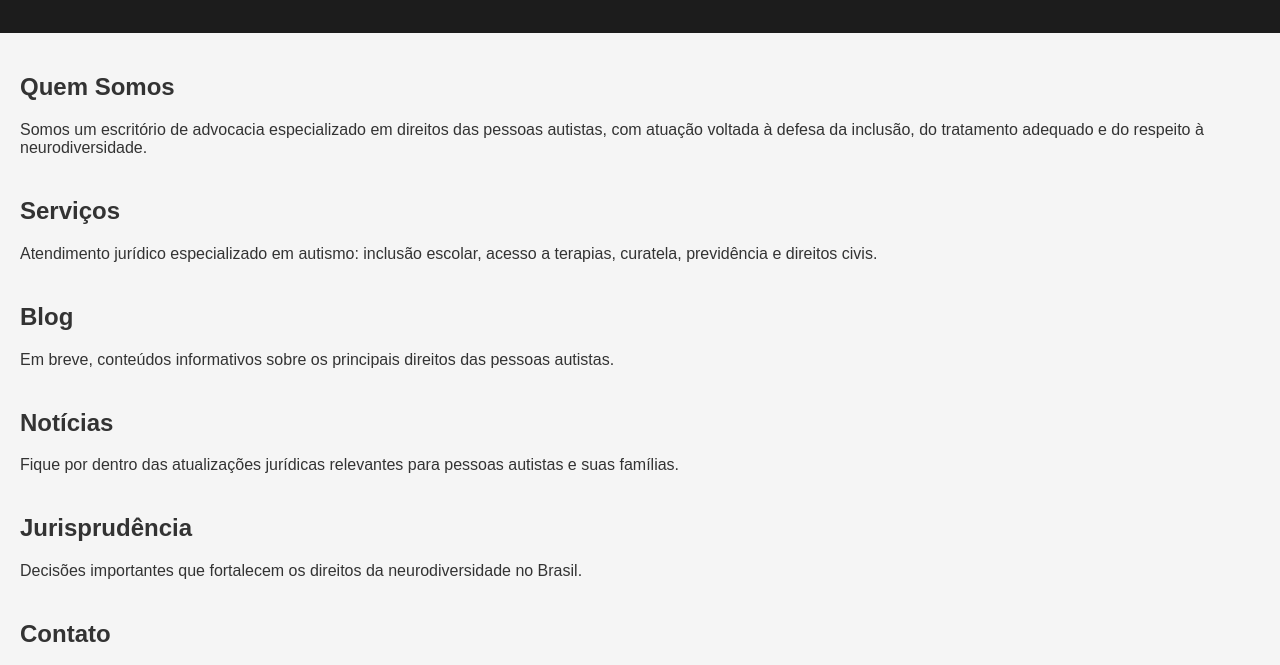
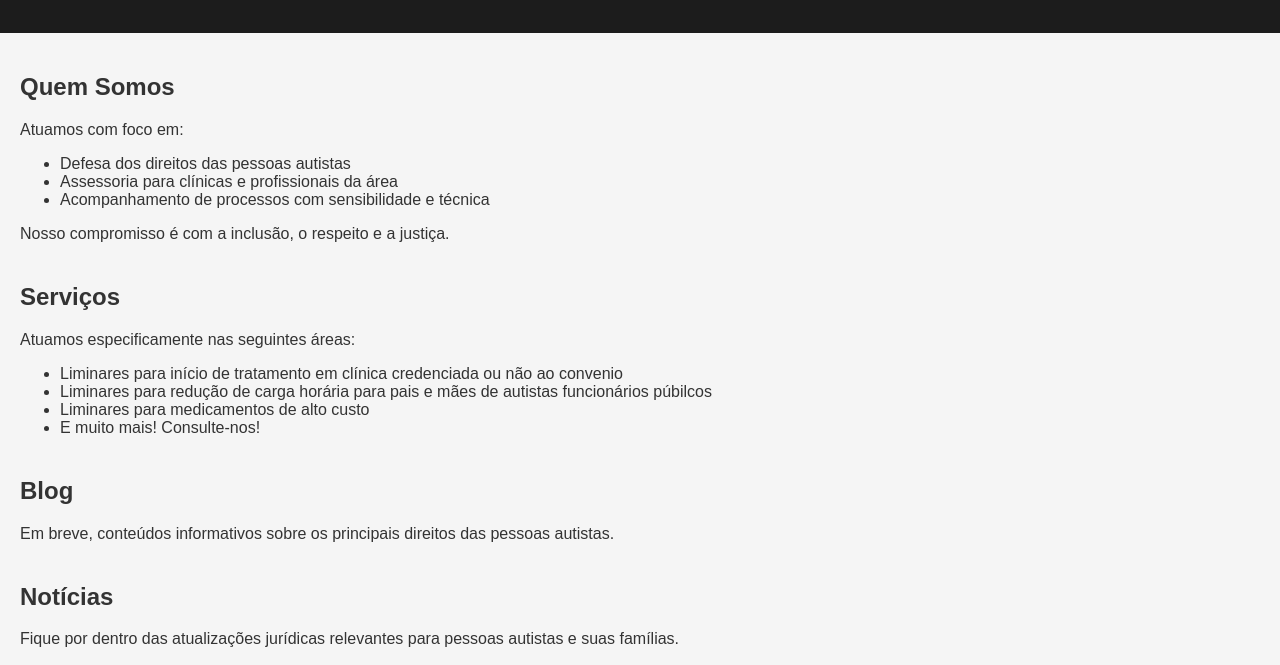
Before and after one commit to paulogomesadv/site-paulo-gomes, a plain HTML site: page index.html in a window 1280 px wide. Shown: the part 121-786 px from the top of the page. Drawn offline with Linux system fonts and the light colour scheme.

Commit message:
Update index.html

```diff
--- a/index.html
+++ b/index.html
@@ -25,12 +25,24 @@
   <main>
     <section id="quem-somos">
       <h2>Quem Somos</h2>
-      <p>Somos um escritório de advocacia especializado em direitos das pessoas autistas, com atuação voltada à defesa da inclusão, do tratamento adequado e do respeito à neurodiversidade.</p>
+      <p>Atuamos com foco em:</p>
+      <ul>
+        <li>Defesa dos direitos das pessoas autistas</li>
+        <li>Assessoria para clínicas e profissionais da área</li>
+        <li>Acompanhamento de processos com sensibilidade e técnica</li>
+      </ul>
+      <p>Nosso compromisso é com a inclusão, o respeito e a justiça.</p>
     </section>
 
     <section id="servicos">
       <h2>Serviços</h2>
-      <p>Atendimento jurídico especializado em autismo: inclusão escolar, acesso a terapias, curatela, previdência e direitos civis.</p>
+      <p>Atuamos especificamente nas seguintes áreas:</p>
+      <ul>
+        <li>Liminares para início de tratamento em clínica credenciada ou não ao convenio</li>
+        <li>Liminares para redução de carga horária para pais e mães de autistas funcionários púbilcos</li>
+        <li>Liminares para medicamentos de alto custo</li>
+        <li>E muito mais! Consulte-nos!</li>
+      </ul>
     </section>
 
     <section id="blog">
```
